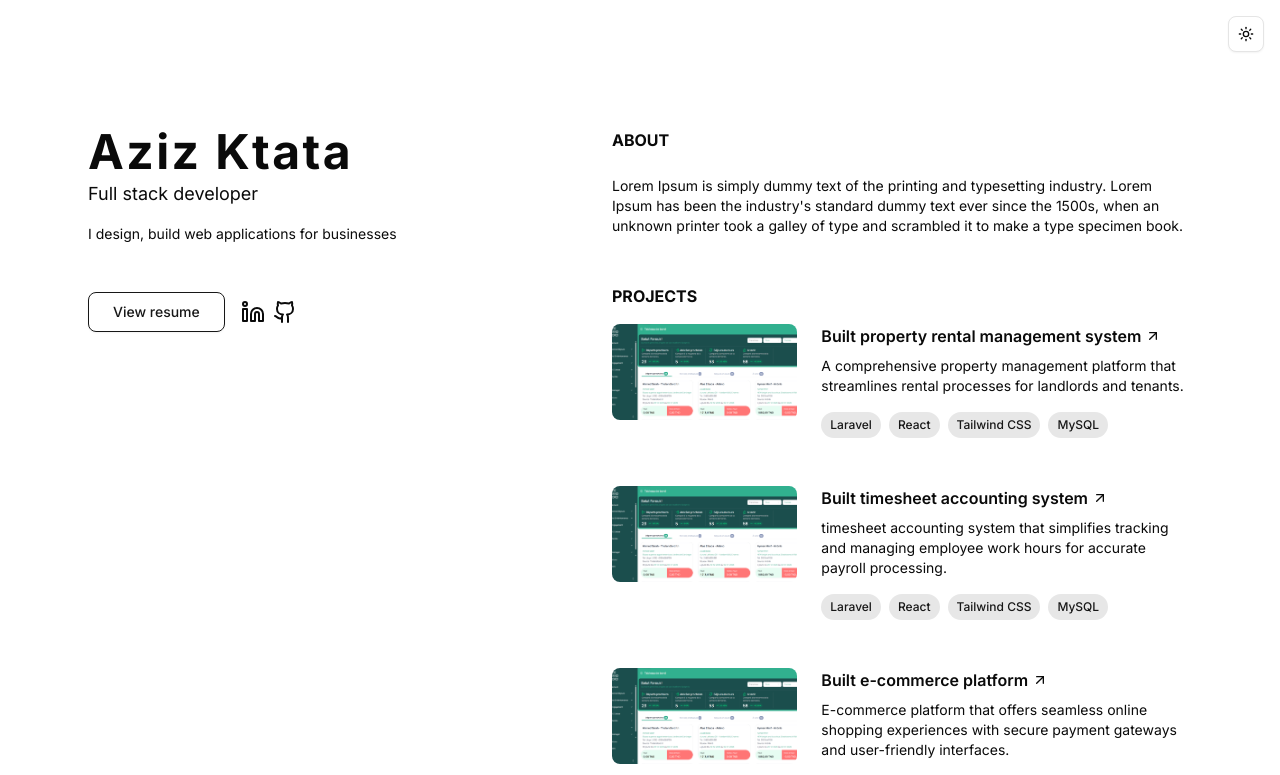
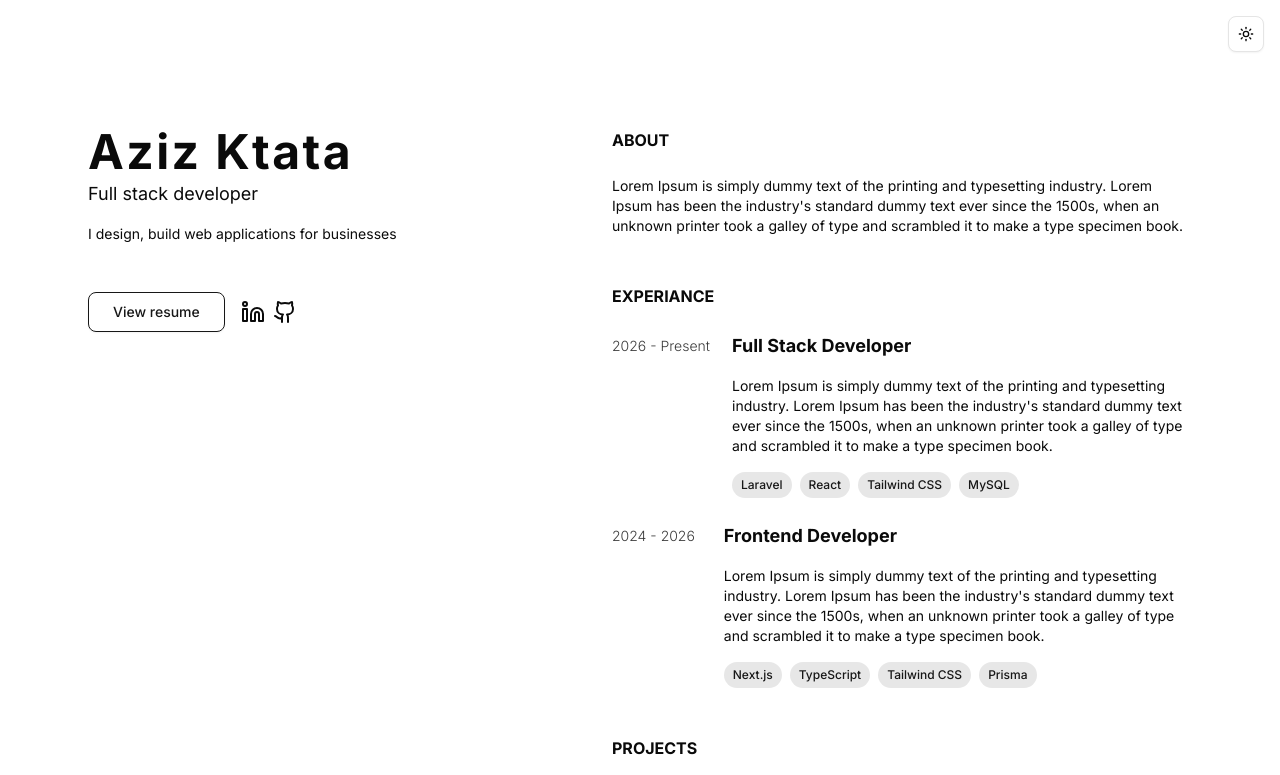
Before and after one commit to azizktata/portfolio, a Next.js app: page / in a window 1280 px wide. Shown: the top 775 px of the page. Built offline with nearby package versions, Linux system fonts and the light colour scheme.

Commit message:
small ui adjustments

```diff
--- a/app/globals.css
+++ b/app/globals.css
@@ -128,5 +128,13 @@ body {
   }
   .scroll-smooth {
     scroll-behavior: smooth;
+  }
+  h1,
+  h2,
+  h3,
+  h4,
+  h5,
+  h6 {
+    margin: 0;
+  }
 }
-}
--- a/app/page.tsx
+++ b/app/page.tsx
@@ -3,14 +3,21 @@ import { ArrowUpRight, Github, Linkedin } from "lucide-react";
 import thelandlord from "../public/thelandlord.png";
 import CardProject from "@/components/card-project";
 import Link from "next/link";
+import { Badge } from "@/components/ui/badge";
+import CardExperiance from "@/components/card-experiance";
 
 export default function Home() {
   return (
     <div className="flex min-h-screen items-center justify-center bg-background ">
       {/* lg:py-32 lg:px-16 */}
       <main className="flex min-h-screen w-full max-w-6xl flex-col justify-between px-8 md:px-6 items-start md:flex-row md:gap-16 ">
-        <div id="left" className="flex flex-col pt-16 lg:mb-0 lg:sticky lg:top-0 md:py-32 md:w-1/2 mb-16 ">
-          <h1 className="text-5xl md:text-4xl lg:text-5xl font-bold tracking-wider mb-1">Aziz Ktata</h1>
+        <div
+          id="left"
+          className="flex flex-col pt-16 lg:mb-0 lg:sticky lg:top-0 md:py-32 md:w-1/2 mb-16 "
+        >
+          <h1 className="text-5xl md:text-4xl lg:text-5xl font-bold tracking-wider mb-1">
+            Aziz Ktata
+          </h1>
           <h3 className="text-lg mb-4">Full stack developer</h3>
           <p className="text-sm max-w-lg text-foreground mb-12">
             I design, build web applications for businesses
@@ -37,9 +44,31 @@ export default function Home() {
             text ever since the 1500s, when an unknown printer took a galley of
             type and scrambled it to make a type specimen book.
           </p>
-
+          <div id="experiance" className="mb-12">
+            <h2 className="uppercase font-bold text-md mb-6">Experiance</h2>
+            <div className="flex flex-col gap-6 items-stretch">
+              <CardExperiance
+                timeline="2026 - Present"
+                position="Full Stack Developer"
+                description="Lorem Ipsum is simply dummy text of the printing and typesetting
+                industry. Lorem Ipsum has been the industry's standard dummy text
+                ever since the 1500s, when an unknown printer took a galley of type
+                and scrambled it to make a type specimen book."
+                techStack={["Laravel", "React", "Tailwind CSS", "MySQL"]}
+              />
+              <CardExperiance
+                timeline="2024 - 2026"
+                position="Frontend Developer"
+                description="Lorem Ipsum is simply dummy text of the printing and typesetting
+                industry. Lorem Ipsum has been the industry's standard dummy text
+                ever since the 1500s, when an unknown printer took a galley of type
+                and scrambled it to make a type specimen book."
+                techStack={["Next.js", "TypeScript", "Tailwind CSS", "Prisma"]}
+              />
+            </div>
+          </div>
           <div id="projects" className="">
-            <h2 className="text-md font-bold mb-4 uppercase">Projects</h2>
+            <h2 className="text-md font-bold mb-6 uppercase">Projects</h2>
 
             <CardProject
               title="Built property rental management system"
@@ -71,12 +100,9 @@ export default function Home() {
               <Button
                 variant="outline"
                 size="lg"
-                className="w-fit text-primary border-primary hover:bg-primary/10 my-4 "
+                className="w-fit text-primary border-primary hover:bg-primary/10 mb-4 "
               >
-                View all projects   <ArrowUpRight
-              size={16}
-              className=" ml-2"
-            />
+                View all projects <ArrowUpRight size={16} className=" ml-2" />
               </Button>
             </Link>
           </div>
--- /dev/null
+++ b/components/card-experiance.tsx
@@ -0,0 +1,37 @@
+import React from "react";
+import { Badge } from "./ui/badge";
+
+export default function CardExperiance({
+    timeline,
+    position,
+    description,
+    techStack
+}: {
+    timeline: string;
+    position: string;
+    description: string;
+    techStack: string[];
+}) {
+  return (
+    <div id="experiance-card" className="flex gap-6">
+      <h3 className="text-foreground/80 font-light text-sm whitespace-nowrap w-24 mt-1 ">
+        {timeline}
+      </h3>
+      <div className="flex flex-col items-start gap-4">
+        <h4 className="font-bold text-lg">{position}</h4>
+        <p className="text-sm max-w-lg text-foreground">
+          {description}
+
+        </p>
+        <div className="flex flex-wrap gap-2">
+          {techStack.map((tech) => (
+            <Badge key={tech} className="bg-primary/10 text-primary py-1 text-xs">
+              {tech}
+            </Badge>
+          ))}
+
+      </div>
+      </div>
+    </div>
+  );
+}
```
